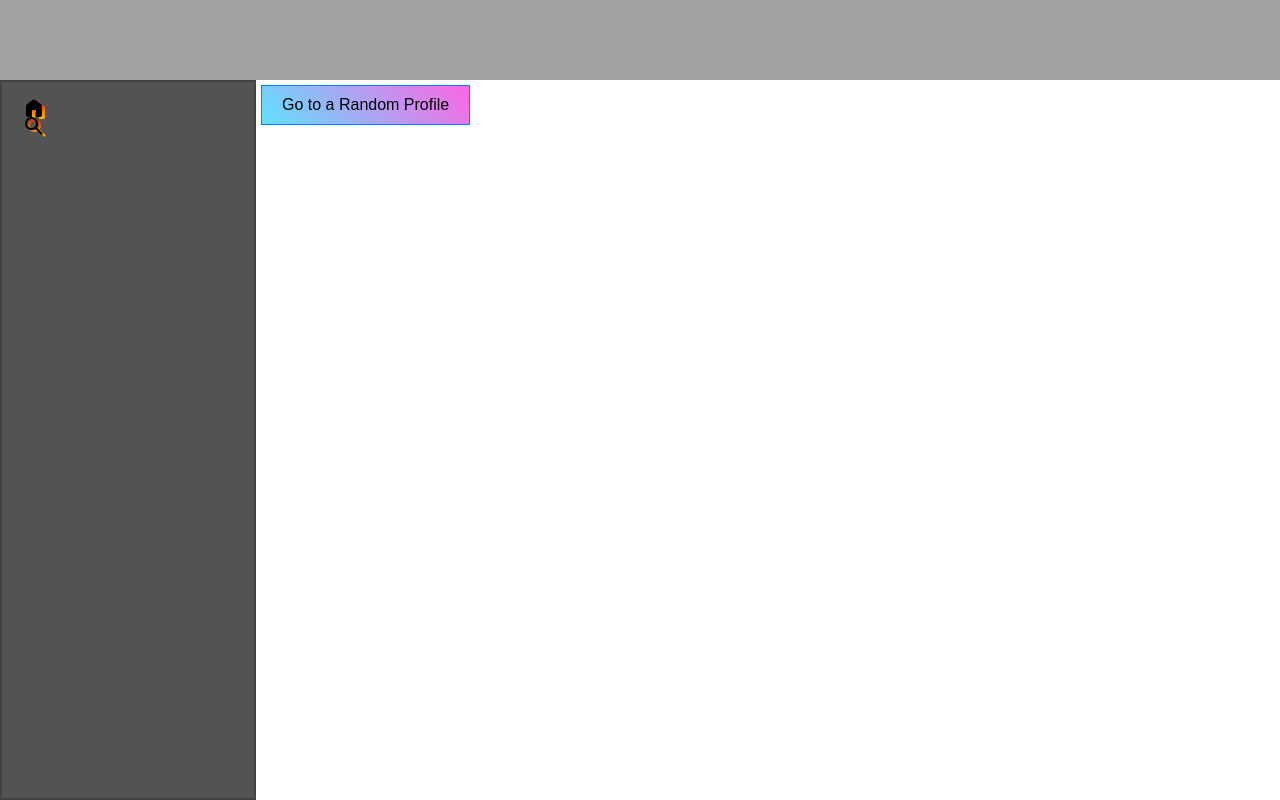
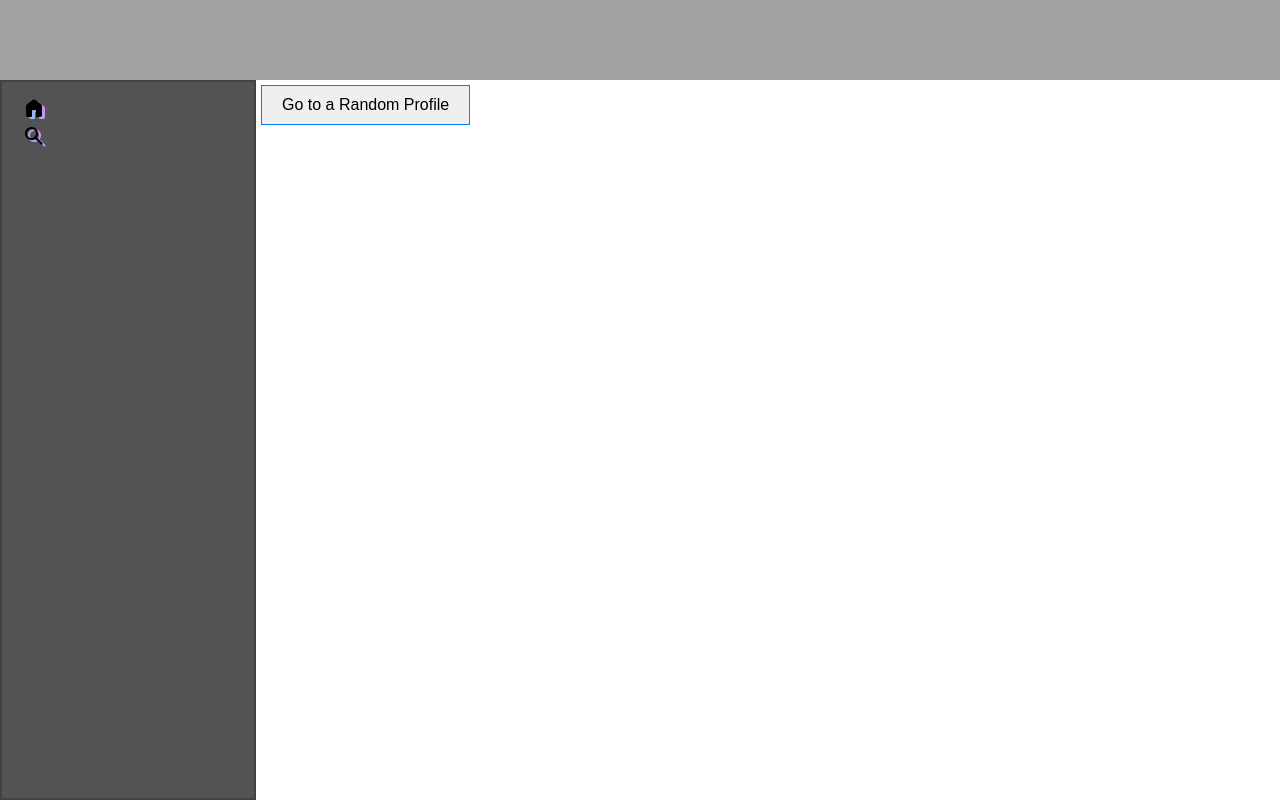
Before and after one commit to davisanderson11/Throughline, a React (Create React App) app: page / in a window 1280 px wide. Built offline with nearby package versions, Linux system fonts and the light colour scheme.

Commit message:
fix: minor

```diff
--- a/src/App.css
+++ b/src/App.css
@@ -20,10 +20,9 @@ button {
   padding: 10px 20px;
   font-size: 16px;
   border: 1px solid rgb(0, 128, 255);
-  background-image: linear-gradient(45deg, rgb(94, 226, 255), rgb(255, 100, 229));
 }
 
-#header {
+.header {
   background-color: rgba(47, 47, 47, 0.445);
   height: 10vh;
   width:100%;
@@ -32,7 +31,7 @@ button {
   box-sizing:border-box;
 }
 
-#sidebar {
+.sidebar {
   background-color: rgb(83, 83, 83);
   border: 2px solid rgba(47, 47, 47, 0.445);
   height:90vh;
@@ -42,6 +41,7 @@ button {
   box-sizing:border-box;
   margin-right:auto;
   flex-direction:column;
+  gap:10px;
 }
 
 #main {
@@ -81,7 +81,7 @@ button {
   transform: translate(3px, 2px);
   z-index: 0;
   color: rgba(0, 0, 0, 0);
-  background-image: linear-gradient(red, yellow);
+  background-image: linear-gradient(45deg, #5ee2ff, #ff64e5);
   background-clip: text;
   -webkit-background-clip: text;
   -webkit-text-fill-color: transparent;
--- a/src/pages/Home.js
+++ b/src/pages/Home.js
@@ -22,10 +22,10 @@ function Home() {
 
   return (
     <div id = "home-root">
-      <div id = "header">
+      <div class = "header">
       </div>
       <div id = "content">
-        <div id = "sidebar">
+        <div class = "sidebar">
           <div id = "home-button">
             <div id = "icon-wrapper">
               <div id = "icon-main">
```
